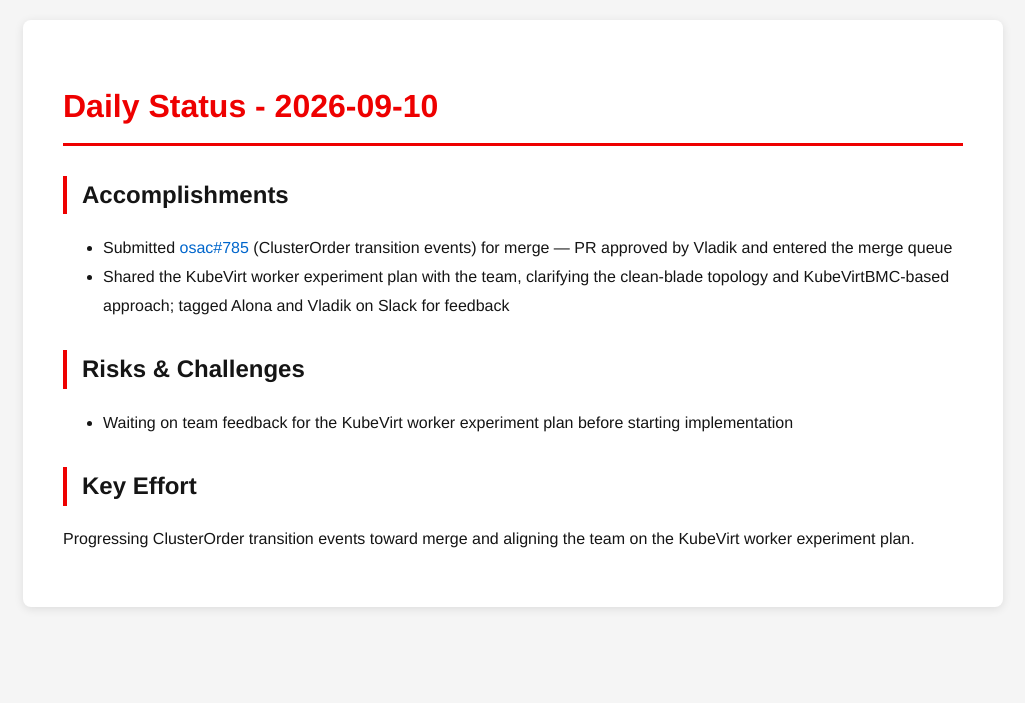
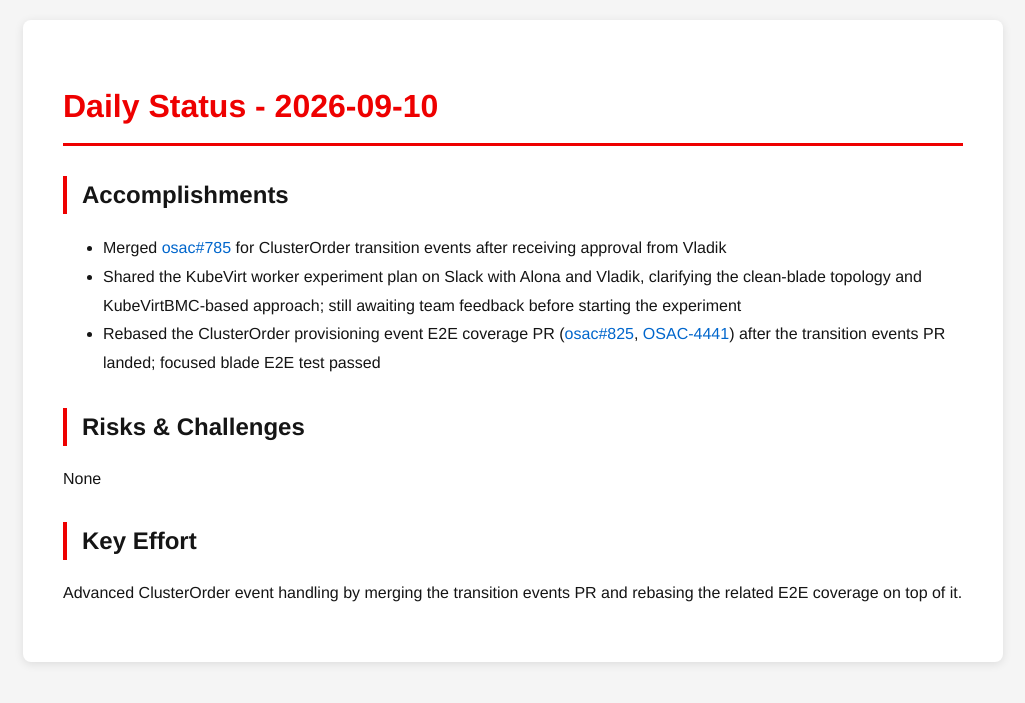
Before and after one commit to tzvatot/daily-status, a Jekyll site: the page built from 2026-09-10.md, in a window 1280 px wide. Shown: the top 703 px of the page, without its empty margins (127-1152 px from the left). Built offline with Jekyll 4.4.1, drawn with Linux system fonts in a browser that asks for light colours.

Commit message:
Daily status update - 2026-09-10

```diff
--- a/2026-09-10.md
+++ b/2026-09-10.md
@@ -7,11 +7,12 @@
 # Daily Status - 2026-09-10
 
 ## Accomplishments
-- Submitted [osac#785](https://github.com/osac-project/osac/pull/785) (ClusterOrder transition events) for merge — PR approved by Vladik and entered the merge queue
-- Shared the KubeVirt worker experiment plan with the team, clarifying the clean-blade topology and KubeVirtBMC-based approach; tagged Alona and Vladik on Slack for feedback
+- Merged [osac#785](https://github.com/osac-project/osac/pull/785) for ClusterOrder transition events after receiving approval from Vladik
+- Shared the KubeVirt worker experiment plan on Slack with Alona and Vladik, clarifying the clean-blade topology and KubeVirtBMC-based approach; still awaiting team feedback before starting the experiment
+- Rebased the ClusterOrder provisioning event E2E coverage PR ([osac#825](https://github.com/osac-project/osac/pull/825), [OSAC-4441](https://redhat.atlassian.net/browse/OSAC-4441)) after the transition events PR landed; focused blade E2E test passed
 
 ## Risks & Challenges
-- Waiting on team feedback for the KubeVirt worker experiment plan before starting implementation
+None
 
 ## Key Effort
-Progressing ClusterOrder transition events toward merge and aligning the team on the KubeVirt worker experiment plan.
+Advanced ClusterOrder event handling by merging the transition events PR and rebasing the related E2E coverage on top of it.
```
